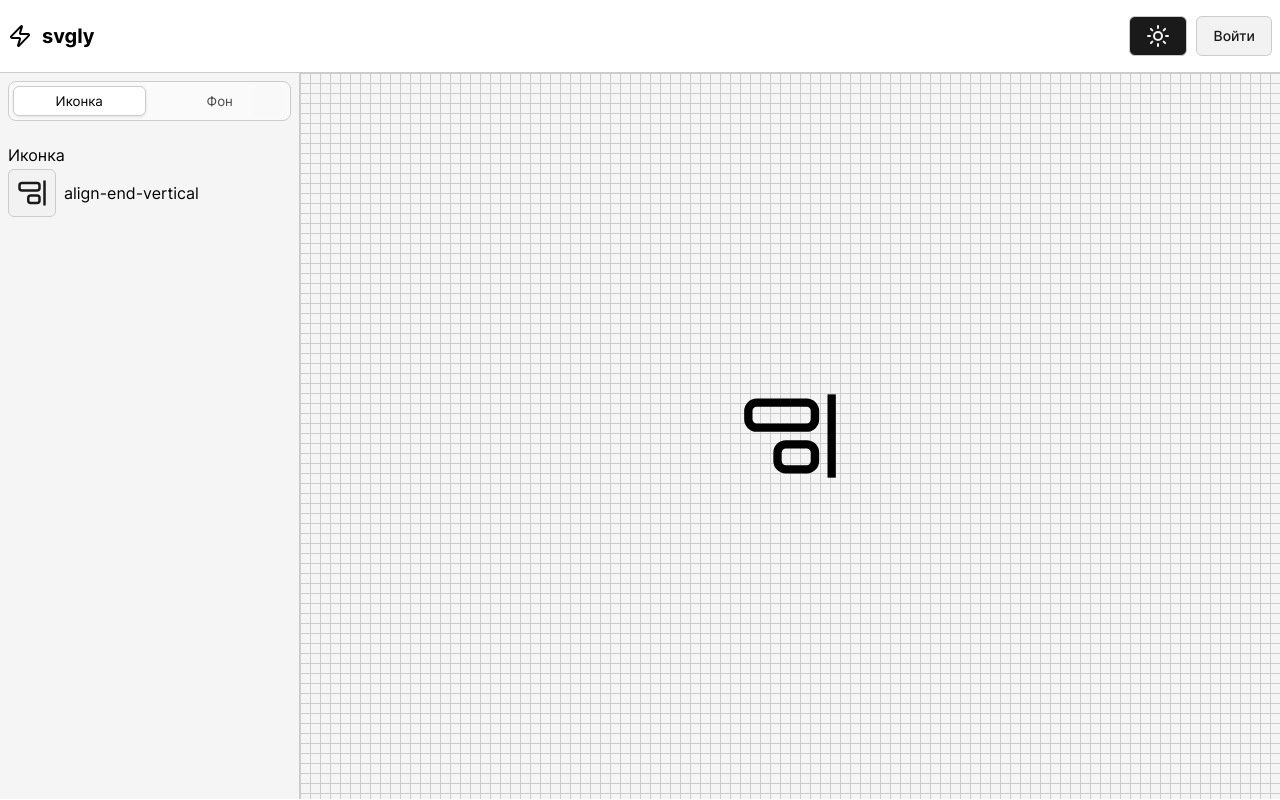
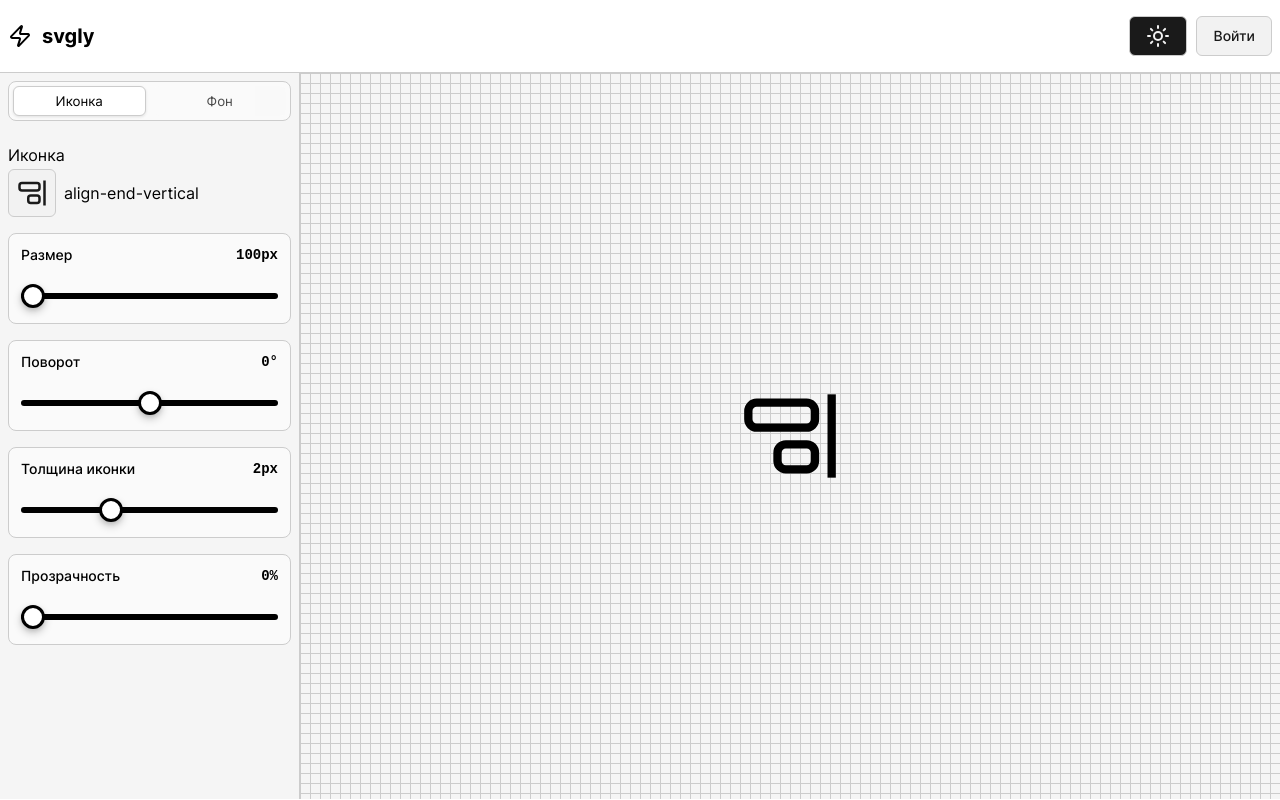
Before and after one commit to Daniil-Oberlev/svgly, a Vue app: page / in a window 1280 px wide. Built offline with nearby package versions, Linux system fonts and the light colour scheme.

Commit message:
feat(input): add AppInput component for dynamic value

```diff
--- /dev/null
+++ b/src/components/shared/Input/AppInput.vue
@@ -0,0 +1,141 @@
+<script setup lang="ts">
+  import { ref } from 'vue'
+
+  type MeasurementUnit = 'px' | '%' | '°'
+
+  interface InputProperties {
+    name: string
+    minValue: number
+    currentValue: number
+    maxValue: number
+    step: number
+    unit: MeasurementUnit
+  }
+
+  defineProps<InputProperties>()
+  const emit = defineEmits(['update:currentValue'])
+
+  const sliderReference = ref<HTMLInputElement>()
+
+  const handleInput = (event: Event): void => {
+    const value = Number((event.target as HTMLInputElement).value)
+    emit('update:currentValue', value)
+  }
+</script>
+
+<template>
+  <div class="input">
+    <label class="input__label">
+      <span class="input__name">{{ name }}</span>
+      <span class="input__value">{{ currentValue }}{{ unit }}</span>
+    </label>
+    <div class="input__slider-container">
+      <input
+        ref="sliderReference"
+        :min="minValue"
+        :max="maxValue"
+        :step="step"
+        :value="currentValue"
+        type="range"
+        class="input__range"
+        @input="handleInput"
+      />
+    </div>
+  </div>
+</template>
+
+<style scoped lang="css">
+  .input {
+    display: flex;
+    flex-direction: column;
+    gap: 0.75rem;
+    padding: 0.75rem;
+    border-radius: var(--radius);
+    background: var(--background-secondary);
+    border: 1px solid var(--border-color);
+  }
+
+  .input__label {
+    display: flex;
+    justify-content: space-between;
+    align-items: center;
+    font-size: 0.875rem;
+    font-weight: 500;
+  }
+
+  .input__name {
+    color: var(--secondary-color);
+  }
+
+  .input__value {
+    color: var(--secondary-color);
+    font-weight: 600;
+    font-family: 'JetBrains Mono', monospace;
+  }
+
+  .input__slider-container {
+    position: relative;
+    padding: 0.5rem 0;
+  }
+
+  .input__range {
+    width: 100%;
+    height: 6px;
+    border-radius: 3px;
+    background: var(--secondary-color);
+    outline: none;
+    cursor: pointer;
+    appearance: none;
+  }
+
+  .input__range::-webkit-slider-thumb {
+    appearance: none;
+    width: 24px;
+    height: 24px;
+    border-radius: 50%;
+    background: var(--background-primary);
+    cursor: pointer;
+    border: 3px solid var(--secondary-color);
+    box-shadow:
+      0 4px 8px rgba(0, 0, 0, 0.2),
+      0 2px 4px rgba(0, 0, 0, 0.1);
+  }
+
+  .input__range::-moz-range-thumb {
+    width: 24px;
+    height: 24px;
+    border-radius: 50%;
+    background: var(--background-primary);
+    cursor: pointer;
+    border: 3px solid var(--secondary-color);
+    box-shadow:
+      0 4px 8px rgba(0, 0, 0, 0.2),
+      0 2px 4px rgba(0, 0, 0, 0.1);
+  }
+
+  .input__range::-moz-range-track {
+    height: 6px;
+    border-radius: 3px;
+    background: var(--background-tertiary);
+    border: none;
+  }
+
+  .input__range::-ms-track {
+    height: 6px;
+    border-radius: 3px;
+    background: var(--background-tertiary);
+    border: none;
+  }
+
+  .input__range::-ms-thumb {
+    width: 24px;
+    height: 24px;
+    border-radius: 50%;
+    background: var(--background-primary);
+    cursor: pointer;
+    border: 3px solid var(--secondary-color);
+    box-shadow:
+      0 4px 8px rgba(0, 0, 0, 0.2),
+      0 2px 4px rgba(0, 0, 0, 0.1);
+  }
+</style>
--- a/src/components/shared/Tabs/AppTabs.vue
+++ b/src/components/shared/Tabs/AppTabs.vue
@@ -77,6 +77,9 @@
   }
 
   .tabs-panel {
+    display: flex;
+    flex-direction: column;
+    gap: 1rem;
     padding: 0.5rem 0;
     color: var(--secondary-color);
   }
--- a/src/components/templates/Sidebar/components/IconTabMenu.vue
+++ b/src/components/templates/Sidebar/components/IconTabMenu.vue
@@ -1,7 +1,48 @@
 <script setup lang="ts">
+  import { ref } from 'vue'
+
   import { IconForm } from './icons'
+
+  import AppInput from '@/components/shared/Input/AppInput.vue'
+
+  const sizeValue = ref(100)
+  const rotateValue = ref(0)
+  const borderWidthValue = ref(2)
+  const fillOpacityValue = ref(0)
 </script>
 
 <template>
   <IconForm />
+  <AppInput
+    v-model:current-value="sizeValue"
+    :min-value="100"
+    :max-value="600"
+    :step="1"
+    name="Размер"
+    unit="px"
+  />
+  <AppInput
+    v-model:current-value="rotateValue"
+    :min-value="-180"
+    :max-value="180"
+    :step="1"
+    name="Поворот"
+    unit="°"
+  />
+  <AppInput
+    v-model:current-value="borderWidthValue"
+    :min-value="1"
+    :max-value="4"
+    :step="0.01"
+    name="Толщина иконки"
+    unit="px"
+  />
+  <AppInput
+    v-model:current-value="fillOpacityValue"
+    :min-value="0"
+    :max-value="100"
+    :step="1"
+    name="Прозрачность"
+    unit="%"
+  />
 </template>
```
